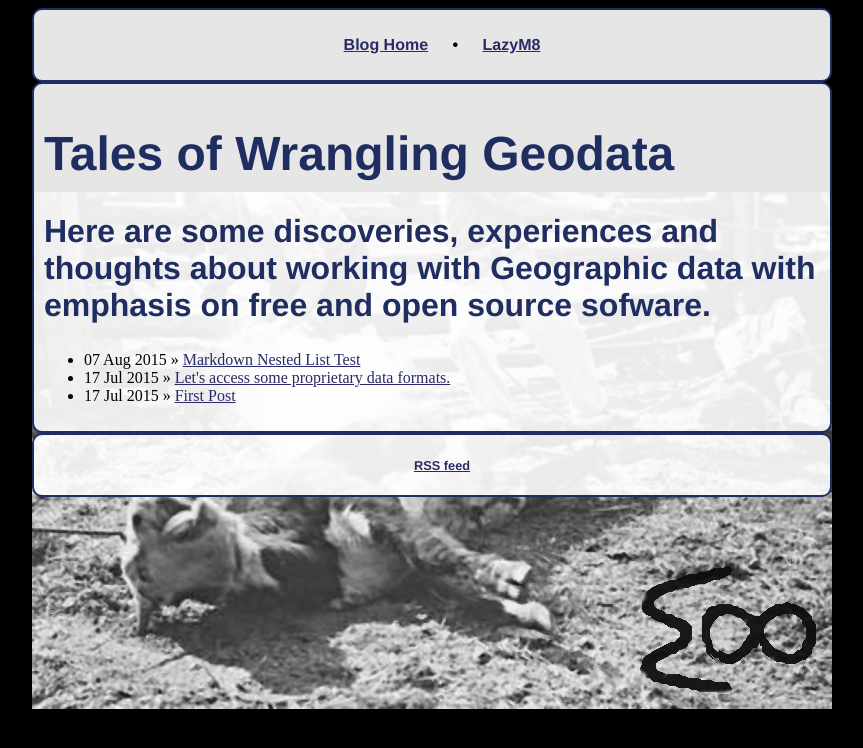
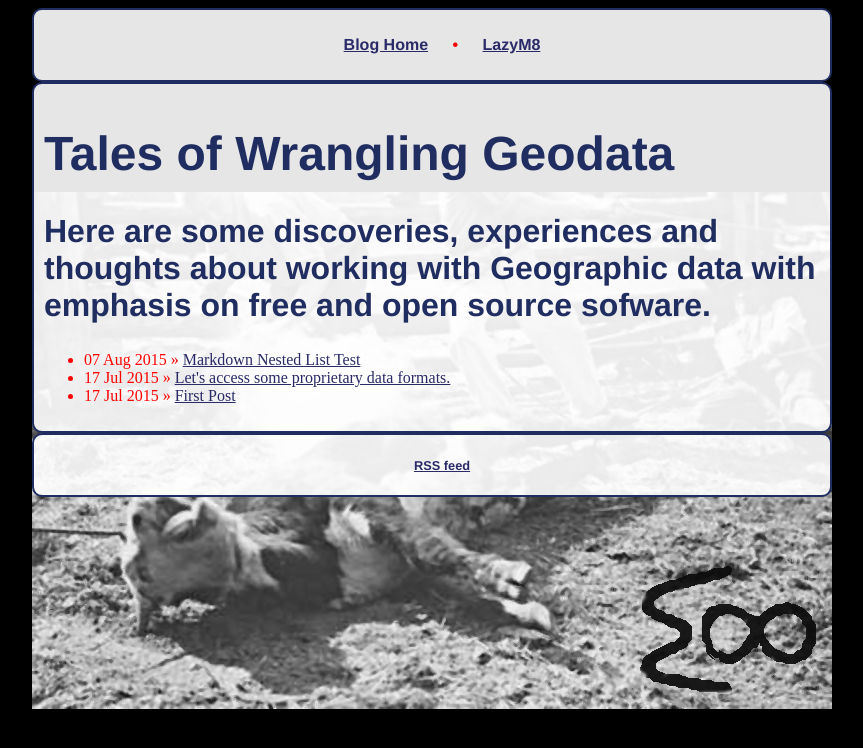
Before and after one commit to geodatawrangler/geodatawrangler.github.io, a Jekyll site: the page built from index.html, in a window 1280 px wide. Shown: the top 748 px of the page, without its empty margins (208-1071 px from the left). Built offline with Jekyll 4.4.1, drawn with Linux system fonts in a browser that asks for light colours.

Commit message:
styling <li>

```diff
--- a/css/main.css
+++ b/css/main.css
@@ -21,7 +21,7 @@ div.white, div.container {
 }
 
 li {
-    color: #red;
+    color: red;
 }
 
 nav ul, footer ul {
```
